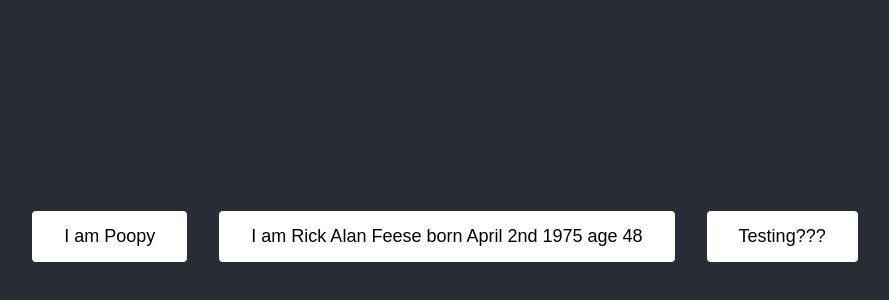
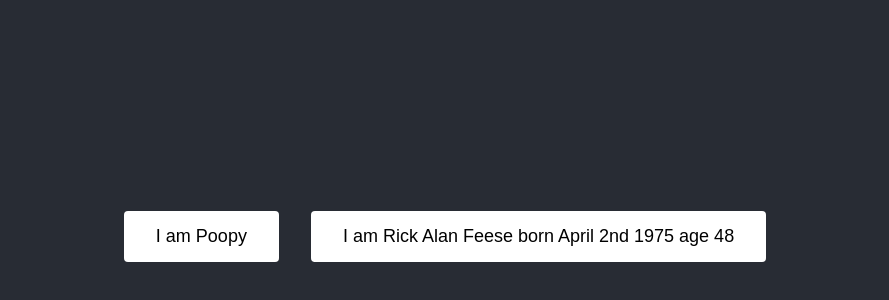
Before and after one commit to vanshikaaa/meds, a React (Create React App) app: page / in a window 1280 px wide. Shown: the part 164-464 px from the top of the page, without its empty margins (195-1084 px from the left). Built offline with nearby package versions, Linux system fonts and the light colour scheme; the HTML template or start-up script is replaced by a standard one.

Commit message:
removed notifications

```diff
--- a/src/App.js
+++ b/src/App.js
@@ -26,7 +26,7 @@ function App() {
           <button class="home" onClick={() => {setPoopy(true)}}>I am Poopy</button>
           <button class="home" onClick={() => {setPoopy(false)}}>I am Rick Alan Feese born April 2nd 1975 age 48</button>
         </> : <><button class="back" onClick={() => {setPoopy("")}}>Back</button> {(poopy) ? <Poopy/> : <Dad/>}</>}
-        <button onClick={() => {notification()}}>Testing???</button>
+        {/* <button onClick={() => {notification()}}>Testing???</button> */}
       </header>
     </div>
   );
```
